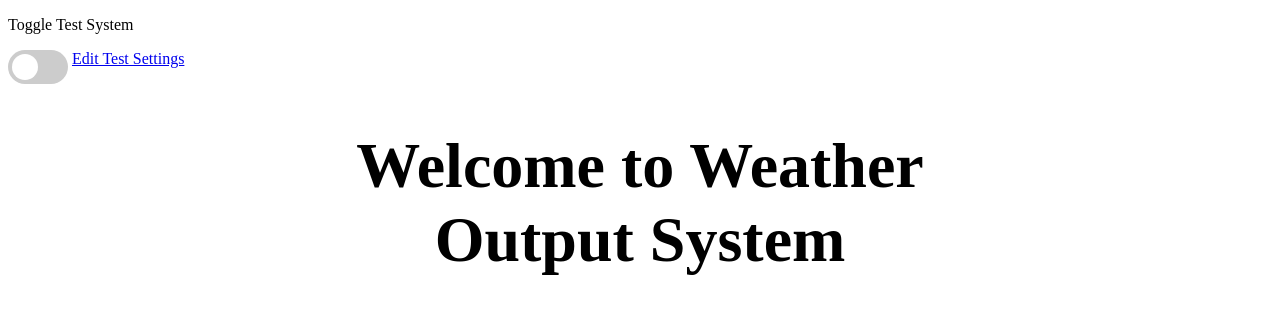
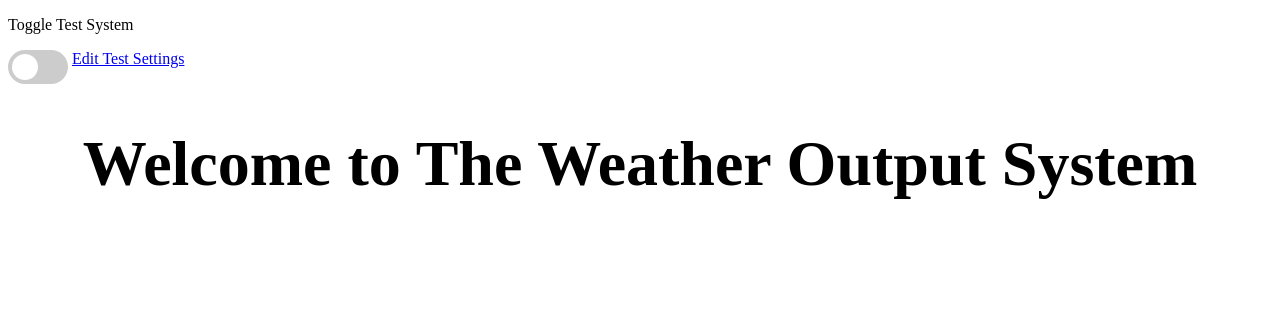
Before and after one commit to TheFungusAmongUs/MEC2022, a Flask app: page / in a window 1280 px wide. Shown: the top 314 px of the page. Run offline with Flask 2, Linux system fonts and the light colour scheme.

Commit message:
Some Style Changes

```diff
--- a/static/css/index.css
+++ b/static/css/index.css
@@ -1,10 +1,7 @@
-h1 {
-    position: absolute;
+.main {
+    position: center;
     left: 50%;
-    top: 20%;
-    -webkit-transform: translate(-50%, -50%);
-    transform: translate(-50%, -50%);
-    font-size: 4rem;
+    font-size: 2rem;
     text-align: center;
 }
  /* The switch - the box around the slider */
--- a/templates/index.html
+++ b/templates/index.html
@@ -9,7 +9,6 @@
     <link rel="stylesheet" href="/static/css/index.css">
 </head>
 <body>
-    <h1>Welcome to Weather Output System</h1>
 
       <div class ="test">
         <p>Toggle Test System</p>
@@ -17,8 +16,14 @@
             <input type="checkbox">
             <span class="slider round"></span>
         </label>
-        <a href="google.com" id ="test button" >Edit Test Settings</a>
+        <a href="/test" id ="test button" >Edit Test Settings</a>
       </div>
+    <div class = "main">
+        <h1 >Welcome to The Weather Output System</h1>
+
+    </div>
+
+
 </body>
 
 </html>
```
